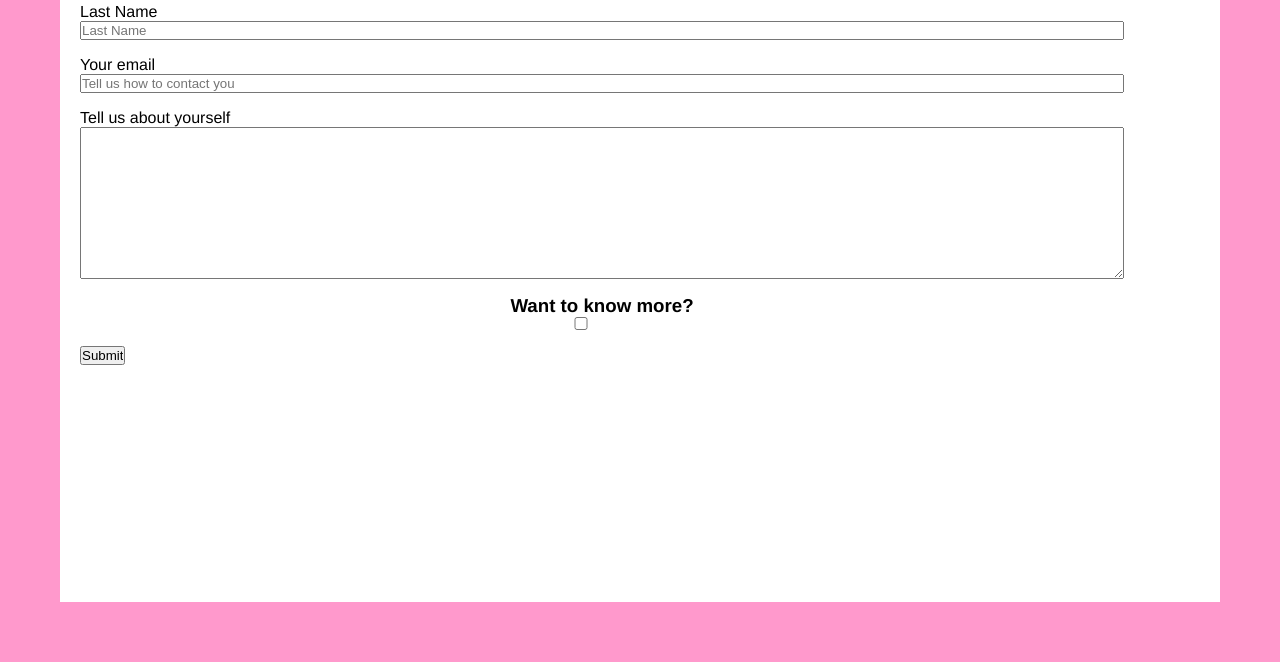
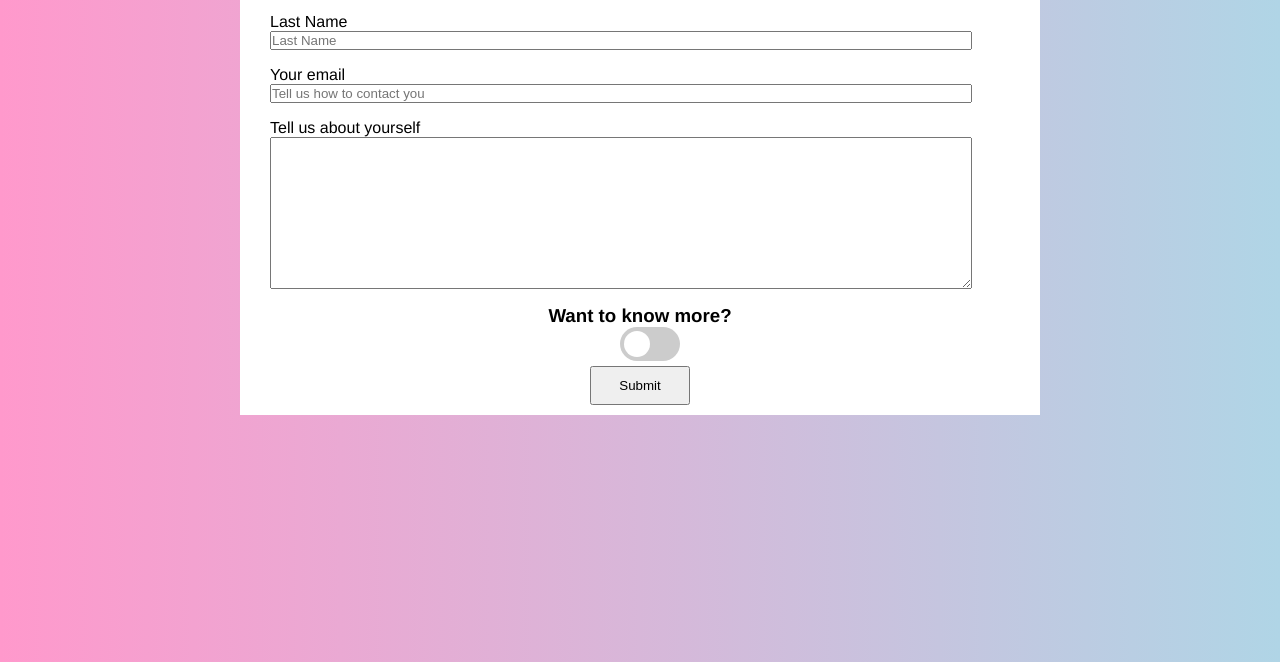
Before and after one commit to ste66/Form, a plain HTML site: page index.html in a window 1280 px wide. Shown: the part 138-800 px from the top of the page. Drawn offline with Linux system fonts and the light colour scheme.

Commit message:
toggle switch added

```diff
--- a/index.html
+++ b/index.html
@@ -22,15 +22,16 @@
                 <label for="comments">Tell us about yourself</label>
                 <textarea name="about" id="about" cols="30" rows="10"></textarea>
             </form>
-        </div>
-        <div class="checkbox">
-            <h3>Want to know more?</h3>
-            <label class="switch">
-                <input type="checkbox">
-                <span class="slider-round"></span>
+
+            <div class="checkbox">
+                <h3>Want to know more?</h3>
+                <label class="switch">
+                    <input type="checkbox">
+                    <span class="slider round"></span>
              </label>
             <input class="submit" type="submit" value="Submit">
         </div>
+    </div>
     </main>
 </body>
 </html>
--- a/style.css
+++ b/style.css
@@ -4,18 +4,24 @@
     margin: 0;
     padding: 0;
     box-sizing: border-box;
-  }
+}
 
 body {
+  display: flex;
+  justify-content: center;
+  align-items: flex-start;
+
   width: 100vw;
   height: 100vh;
-  border: 60px solid  #ff99cc;
+  background: linear-gradient(to right, #ff99cc,#B0D5E6);
   font-family: Helvetica;
-
 }
 
 .container {
- display: block;
+ width: 800px;
+ background-color: white;
+ padding: 10px;
+ margin-top: 60px;
 }
 
 h2 {
@@ -27,12 +33,19 @@ label {
   margin-left: 20px;
 }
 
-input:not([type='submit']), textarea, .checkbox {
+input:not([type='submit']), textarea {
   display: block;
   margin-bottom: 1rem;
   margin-left: 20px;
   width: 90%;
 }
+
+.checkbox {
+display: flex;
+flex-direction: column;
+align-items: center;
+}
+
 
 
 h3 {
@@ -46,3 +59,72 @@ input:not([type='youremail']):focus {
 #youremail, textarea {
   outline-color: blue;
 }
+
+.switch {
+  position: relative;
+  display: inline-block;
+  width: 60px;
+  height: 34px;
+}
+
+.switch input {
+  opacity: 0;
+  width: 0;
+  height: 0;
+}
+
+/* this is the pill form */
+.slider {
+  position: absolute;
+  cursor: pointer;
+  top: 0;
+  left: 0;
+  right: 0;
+  bottom: 0;
+  background-color: #ccc;
+  -webkit-transition: .4s;
+  transition: .4s;
+}
+
+/* this is the circle */
+.slider:before {
+  position: absolute;
+  content: "";
+  height: 26px;
+  width: 26px;
+  left: 4px;
+  bottom: 4px;
+  background-color: white;
+  -webkit-transition: .4s;
+  transition: .4s;
+}
+
+/* pill shape */
+.slider.round {
+  border-radius: 34px;
+}
+
+/* cirle */
+.slider.round:before {
+  border-radius: 50%;
+}
+
+input:checked + .slider {
+  background-color: #2196F3;
+}
+
+input:focus + .slider {
+  box-shadow: 0 0 1px #2196F3;
+}
+
+input:checked + .slider:before {
+  -webkit-transform: translateX(26px);
+  -ms-transform: translateX(26px);
+  transform: translateX(26px);
+}
+
+.submit {
+  padding: 10px;
+  width: 100px;
+  margin-top: 5px;
+}
```
